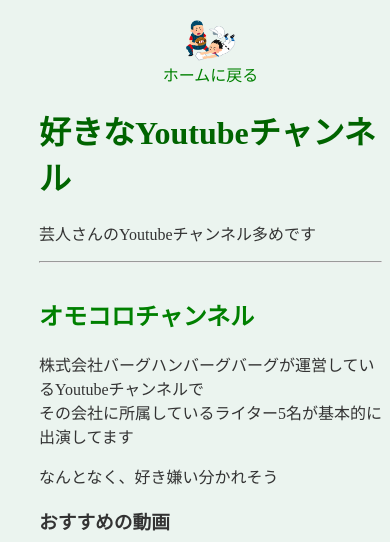
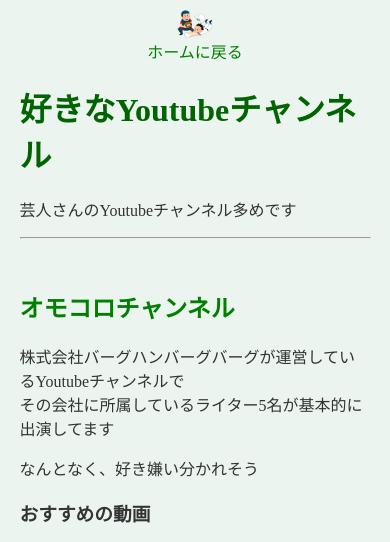
Before and after one commit to Kuniyoshi-rns/self_introduction_web, a plain HTML site: page fav_yb.html in a window 390 px wide. Shown: the top 542 px of the page. Drawn offline with Linux system fonts and the light colour scheme.

Commit message:
responsive_fix

```diff
--- a/css/main.css
+++ b/css/main.css
@@ -1,6 +1,7 @@
 body{
     color :#333333;
-    margin-left: 10%;
+    margin-left: 5%;
+    margin-right: 5%;
     background-color:#EBF4EF;
 }
 
@@ -10,7 +11,7 @@ h1{
 
 h2 {
     color: green;
-    margin-top: 10%;
+    margin-top: 50px;
 }
 
 .img_btn{
@@ -23,10 +24,28 @@ h2 {
     display: flex;
     justify-content: center;
     align-items: center;
-    margin-top:5%
+    margin-top: 30px;
+}
+
+.head_btns{
+    display: flex;
+    justify-content: center;
+    align-items: center;
 }
 
 a {
     color:#69BD83;
     text-decoration:underline;
 }
+
+@media screen and(orientation: landscape){
+    img{
+        width : 10%;
+        height: auto;
+    }
+}
+
+img{
+    width: 10%;
+    height: auto;
+}
--- a/fav_yb.html
+++ b/fav_yb.html
@@ -9,7 +9,7 @@
 
 <body>
 
-    <div class="btns">
+    <div class="head_btns">
         <div class="img_btn">
             <a href="index.html#youtube"><img src="figs/baseball_home_closeplay_man.png" width=15% height=auto></a><br>
             ホームに戻る
```
Also changed, not shown: fav_art.html (+1 -1 lines), index.html (+2 -1 lines), sample.html (added, +13 -0 lines).
